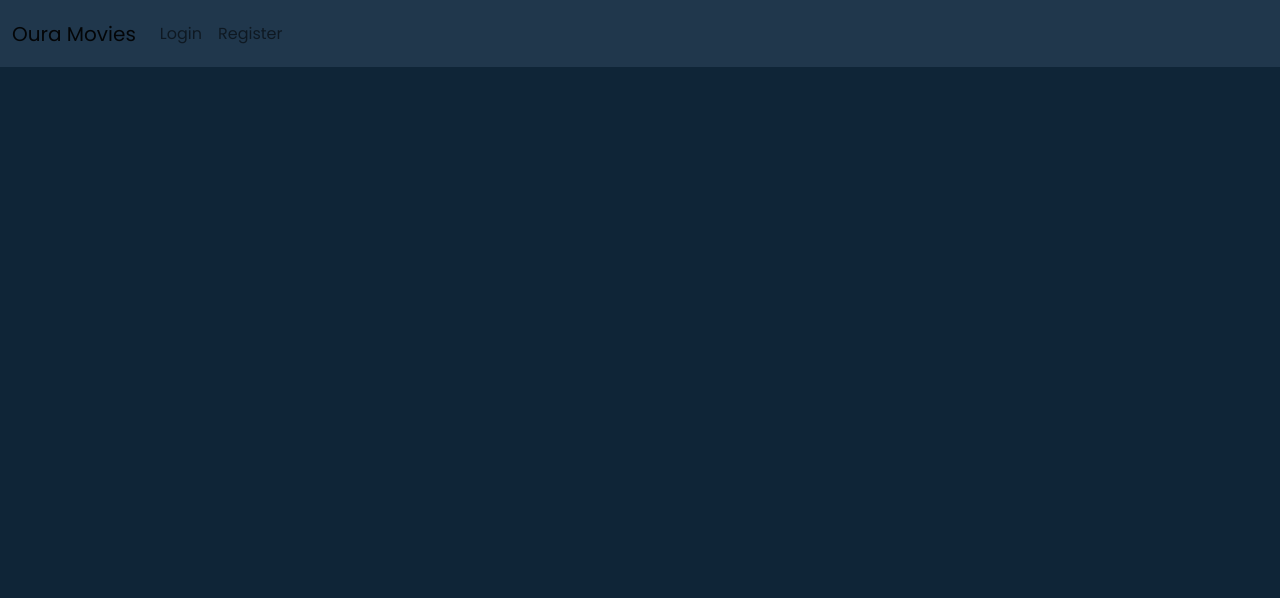
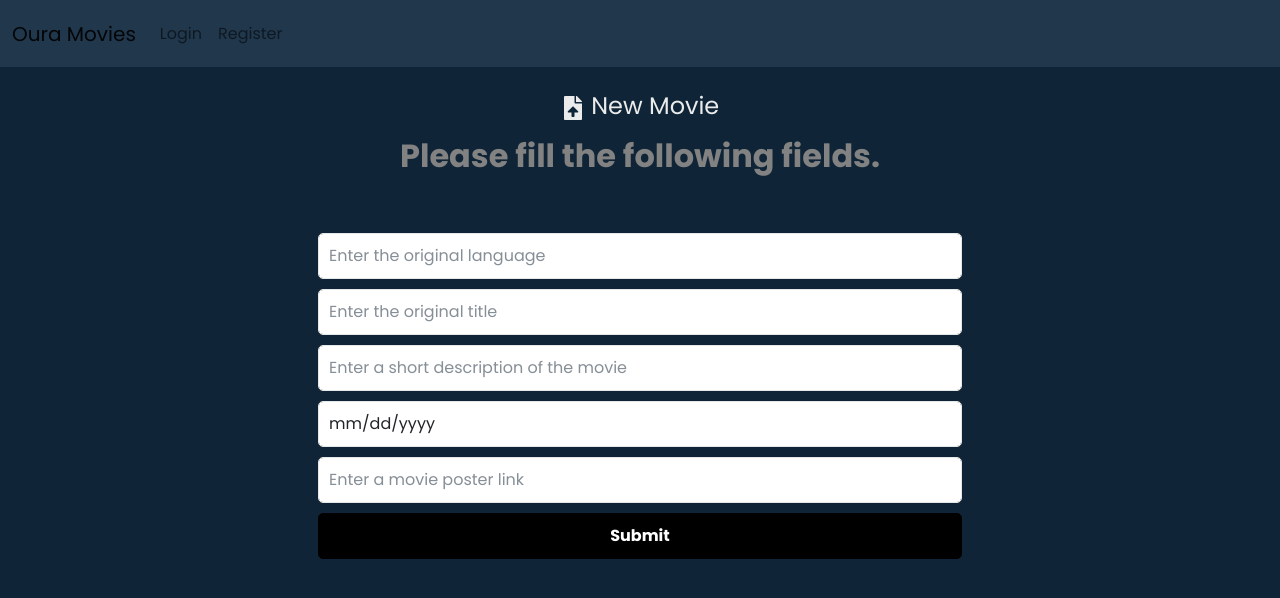
Before and after one commit to MasterTruckX/fullstack_project_frontend, a React (Vite) app: page /forms in a window 1280 px wide. Shown: the top 598 px of the page. Built offline with nearby package versions, Linux system fonts and the light colour scheme.

Commit message:
MovieForms created

```diff
--- a/src/App.jsx
+++ b/src/App.jsx
@@ -5,6 +5,7 @@ import Login from './pages/Login'
 import Register from './pages/Register'
 import Home from './pages/Home'
 import Header from './components/Header'
+import MovieForms from './pages/MovieForms'
 
 function App() {
 
@@ -17,6 +18,7 @@ function App() {
             <Route path='/' element= {<Home/>}/>
             <Route path='/login' element= {<Login/>}/>
             <Route path='/register' element= {<Register/>}/>
+            <Route path='/forms' element={<MovieForms/>}/>
           </Routes>
         </div>
       </Router>
--- a/src/components/Header.jsx
+++ b/src/components/Header.jsx
@@ -25,12 +25,24 @@ const Header = () => {
                 <ul className="navbar-nav me-auto">
                     {user? (
                     <>
+                      {user.admin?(
+                        <>
+                          <li className="nav-item">
+                            <Link className="nav-link" to={'/'}>Home</Link>
+                          </li>
+                          <li className="nav-item">
+                            <Link className="nav-link" to={'/forms'}>MovieForms</Link>
+                          </li>
+                        </>
+                      ):(
+                        <div></div>
+                        )
+                      }
                       <li className="nav-item">
                         <button className='nav-link' onClick={onLogout}>
                             <FaSignOutAlt /> Logout
                         </button>
                       </li>
-                      {/* {user.admin?(<div>admin</div>):(<div>No admin</div>)} */}
                     </>
                     ) : (
                     <>
--- /dev/null
+++ b/src/pages/MovieForms.jsx
@@ -0,0 +1,119 @@
+import { useState } from "react"
+import { useSelector, useDispatch } from "react-redux"
+import { FaFileUpload } from 'react-icons/fa'
+import Spinner from "../components/Spinner"
+const MovieForms = () => {
+  const [formData, setFormData] = useState({
+    original_language: '',
+    original_title: '',
+    overview: '',
+    release_date: '',
+    poster_patch: ''
+  })
+  const {original_language, original_title, overview, release_date, poster_patch } = formData
+  const {movie} = useSelector((state) => state.movie)
+  const { user, isLoading, isError, isSuccess, message } = useSelector((state) => state.auth)
+  const dispatch = useDispatch()
+
+  const onChange = (e) => {
+    setFormData((prevState) => ({
+        ...prevState,
+        [e.target.name]: e.target.value
+    }))
+  }
+
+  const onSubmit = (e) => {
+
+    e.preventDefault()
+
+    // if (password !== password2) {
+    //     toast.error('Passwords are different.')
+    // } else {
+    //     const userData = {
+    //         name, email, password
+    //     }
+    //     dispatch(register(userData))
+    // }
+  }
+
+  if (isLoading) {
+    return <Spinner />
+  }
+
+
+  return (
+    <>
+      <section className='heading'>
+        <h4>
+            <FaFileUpload /> New Movie
+        </h4>
+        <p>Please fill the following fields.</p>
+      </section>
+
+      <section className="form">
+          <form onSubmit={onSubmit}>
+              <div className="form-group">
+                  <input
+                      type="text"
+                      className='form-control'
+                      id='original_language'
+                      name='original_language'
+                      value={original_language}
+                      placeholder='Enter the original language'
+                      onChange={onChange}
+                  />
+              </div>
+              <div className="form-group">
+                  <input
+                      type="text"
+                      className='form-control'
+                      id='original_title'
+                      name='original_title'
+                      value={original_title}
+                      placeholder='Enter the original title'
+                      onChange={onChange}
+                  />
+              </div>
+              <div className="form-group">
+                  <input
+                      type="text"
+                      className='form-control'
+                      id='overview'
+                      name='overview'
+                      value={overview}
+                      placeholder='Enter a short description of the movie'
+                      onChange={onChange}
+                  />
+              </div>
+              <div className="form-group">
+                  <input
+                      type="date"
+                      className='form-control'
+                      id='release_date'
+                      name='release_date'
+                      value={release_date}
+                      placeholder='Enter the release date'
+                      onChange={onChange}
+                  />
+              </div>
+              <div className="form-group">
+                  <input
+                      type="link"
+                      className='form-control'
+                      id='poster_patch'
+                      name='poster_patch'
+                      value={poster_patch}
+                      placeholder='Enter a movie poster link'
+                      onChange={onChange}
+                  />
+              </div>
+              <div className="form-group">
+                  <button type="submit" className='btn btn-block'>Submit</button>
+              </div>
+          </form>
+      </section>
+    </>
+  )
+}
+
+export default MovieForms
```
